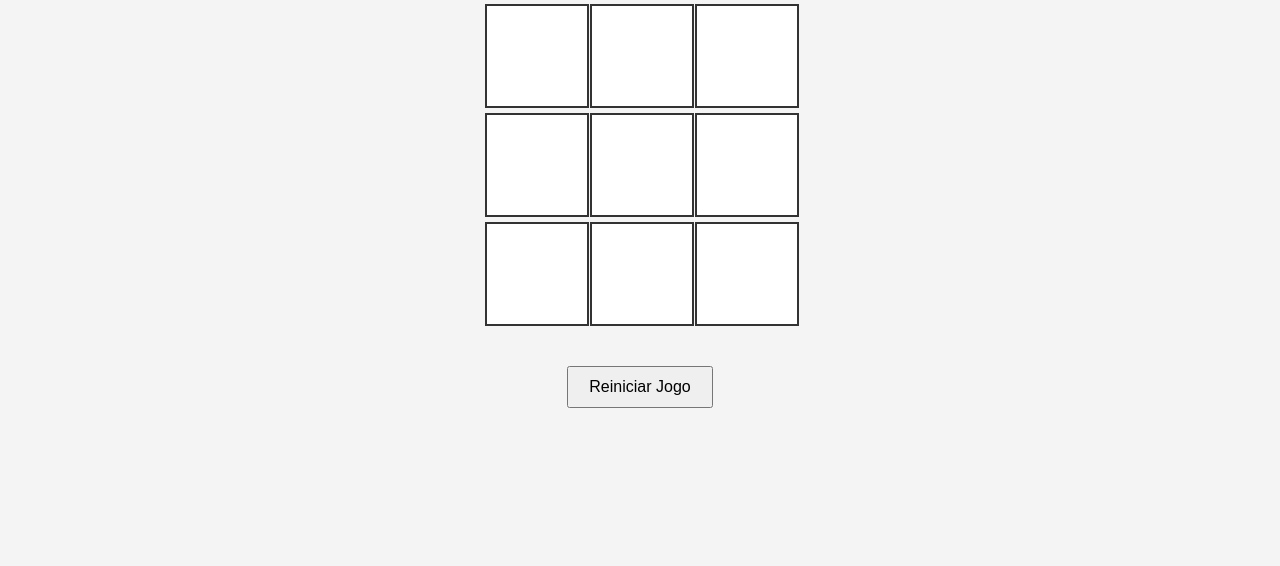
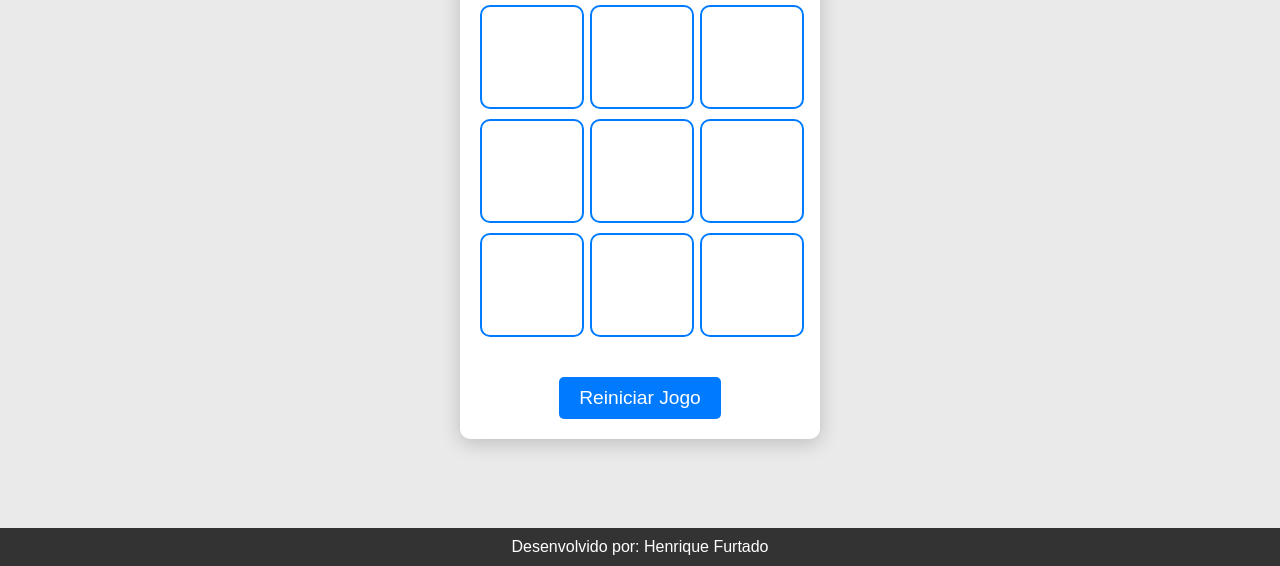
Before and after one commit to henrique-furtado47/Jogo-da-Velha, a plain HTML site: page index.html in a window 1280 px wide. Shown: the part 234-800 px from the top of the page. Drawn offline with Linux system fonts and the light colour scheme.

Commit message:
Atualização css

```diff
--- a/index.html
+++ b/index.html
@@ -23,5 +23,6 @@
       <button class="reset">Reiniciar Jogo</button>
     </div>
     <script src="script.js"></script>
+    <footer class="rodape">Desenvolvido por: Henrique Furtado</footer>
   </body>
 </html>
--- a/style.css
+++ b/style.css
@@ -1,37 +1,31 @@
 body {
-    font-family: Arial, sans-serif;
+  font-family: "Arial", sans-serif;
   display: flex;
   justify-content: center;
   align-items: center;
   height: 100vh;
   margin: 0;
-    background-color: #f4f4f4;
+  background-color: #eaeaea;
 }
 
-.container {.jogo {
-    display: flex;
-    justify-content: center;
-    align-items: center;
-    height: 100vh;
-  }
-  .colunas {
-    display: flex;
-    flex-direction: column;
-    background-color: aqua;
-  }
-  .celulas {
-    display: flex;
-    border: 1px solid #000;
-    background-color: #000;
+.container {
+  text-align: center;
+  background-color: #fff;
+  border-radius: 10px;
+  box-shadow: 0 4px 20px rgba(0, 0, 0, 0.2);
+  padding: 20px;
 }
 
-    text-align: center;
+h1 {
+  font-size: 2.5em;
+  margin-bottom: 20px;
+  color: #333;
 }
 
 .grid {
   display: grid;
   grid-template-columns: repeat(3, 100px);
-    grid-gap: 5px;
+  grid-gap: 10px;
   margin: 20px auto;
 }
 
@@ -39,21 +33,43 @@ body {
   width: 100px;
   height: 100px;
   background-color: #fff;
-    border: 2px solid #333;
+  border: 2px solid #007bff;
+  border-radius: 10px;
   display: flex;
   justify-content: center;
   align-items: center;
-    font-size: 2em;
+  font-size: 3em;
+  color: #007bff;
   cursor: pointer;
+  transition: background-color 0.3s, transform 0.2s;
 }
 
 .cell:hover {
-    background-color: #eaeaea;
+  background-color: #e7f1ff;
+  transform: scale(1.05);
 }
 
 .reset {
   padding: 10px 20px;
-    font-size: 1em;
+  font-size: 1.2em;
   margin-top: 20px;
   cursor: pointer;
+  border: none;
+  border-radius: 5px;
+  background-color: #007bff;
+  color: white;
+  transition: background-color 0.3s;
 }
+
+.reset:hover {
+  background-color: #0056b3;
+}
+.rodape {
+  position: fixed;
+  bottom: 0;
+  width: 100%;
+  background-color: #333;
+  color: white;
+  text-align: center;
+  padding: 10px 0;
+}
```
Lines whose indentation alone changed are shown as unchanged.
